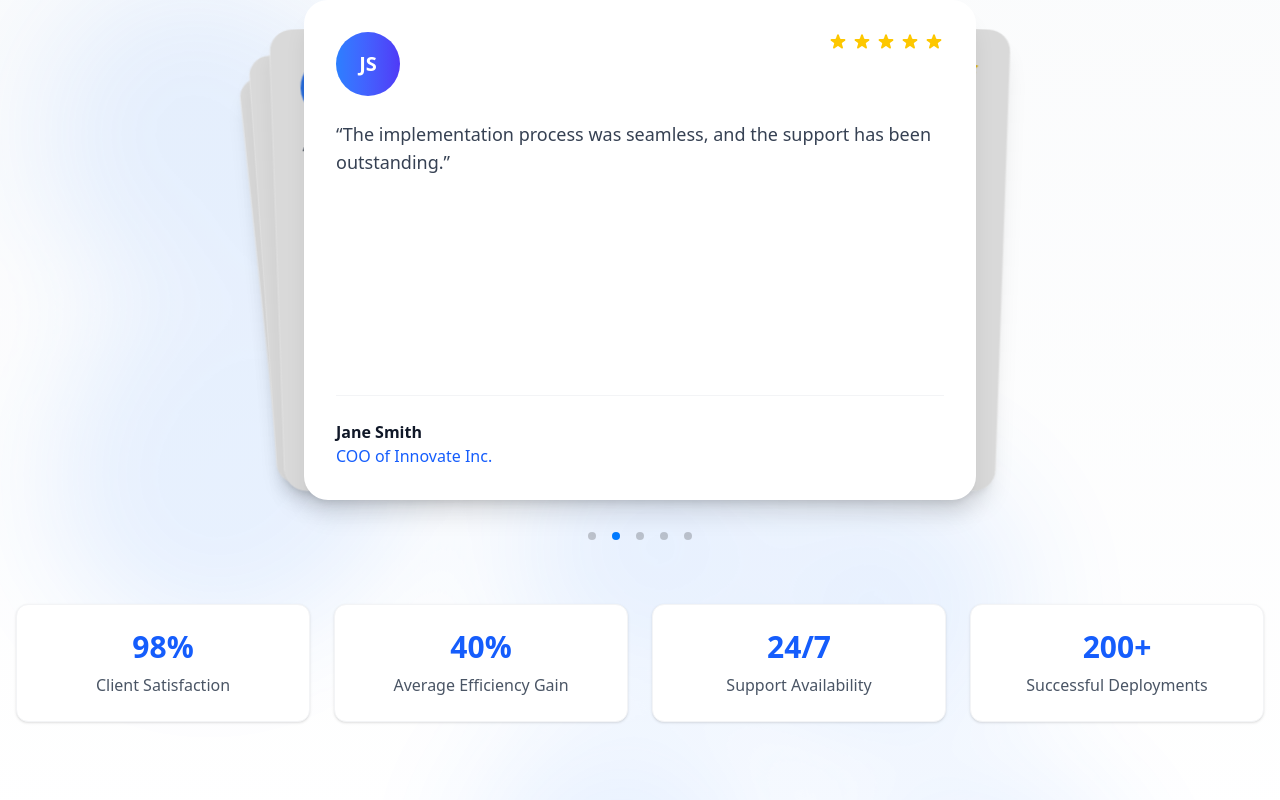
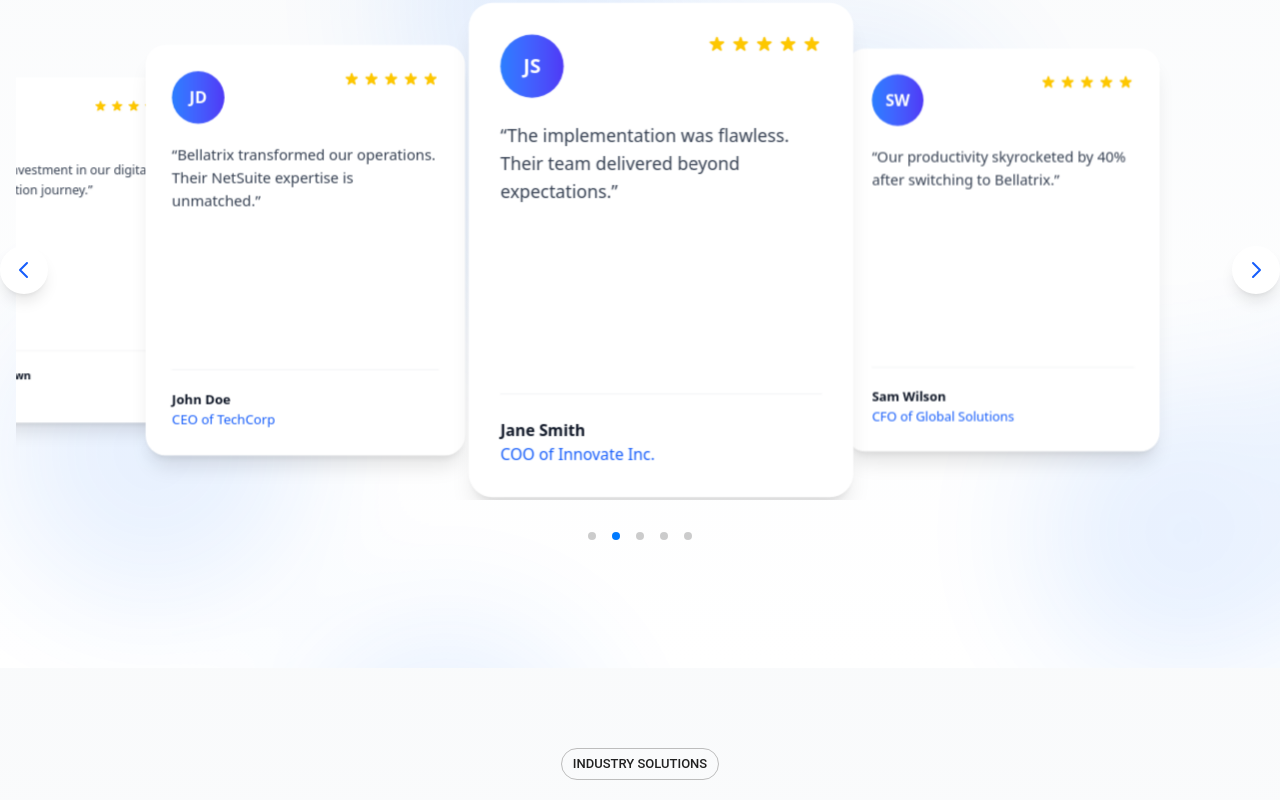
Before and after one commit to nada7harby/Bellatrix-, a React (Vite) app: page / in a window 1280 px wide. Shown: the part 2160-2960 px from the top of the page. Built offline with nearby package versions, Linux system fonts and the light colour scheme.

Commit message:
Update Testimonials.jsx

```diff
--- a/src/components/Testimonials.jsx
+++ b/src/components/Testimonials.jsx
@@ -1,10 +1,11 @@
 import { useState, useRef } from 'react';
 import { Swiper, SwiperSlide } from 'swiper/react';
-import { EffectCards, Autoplay, Pagination } from 'swiper/modules';
+import { EffectCoverflow, Autoplay, Pagination, Navigation } from 'swiper/modules';
 import { motion, AnimatePresence } from 'framer-motion';
 import 'swiper/css';
-import 'swiper/css/effect-cards';
+import 'swiper/css/effect-coverflow';
 import 'swiper/css/pagination';
+import 'swiper/css/navigation';
 
 const testimonials = [
   {
@@ -13,49 +14,54 @@
     name: "John Doe",
     title: "CEO of TechCorp",
     avatar: "JD",
-    rating: 5
+    rating: 5,
+    results: ["40% efficiency boost", "Seamless migration", "24/7 support"]
   },
   {
     id: 2,
-    quote: "The implementation process was seamless, and the support has been outstanding.",
+    quote: "The implementation was flawless. Their team delivered beyond expectations.",
     name: "Jane Smith",
     title: "COO of Innovate Inc.",
     avatar: "JS",
-    rating: 5
+    rating: 5,
+    results: ["50% faster deployment", "Zero downtime", "Custom integrations"]
   },
   {
     id: 3,
-    quote: "Thanks to Bellatrix, our productivity has increased by 40%. Highly recommended!",
+    quote: "Our productivity skyrocketed by 40% after switching to Bellatrix.",
     name: "Sam Wilson",
     title: "CFO of Global Solutions",
     avatar: "SW",
-    rating: 5
+    rating: 5,
+    results: ["Real-time analytics", "Cost savings", "Scalable infrastructure"]
   },
   {
     id: 4,
-    quote: "Professional team with exceptional technical skills and business understanding.",
+    quote: "Exceptional technical skills with deep business understanding.",
     name: "Sarah Johnson",
     title: "Director of Operations",
     avatar: "SJ",
-    rating: 4
+    rating: 4,
+    results: ["Automated workflows", "User-friendly UI", "Training included"]
   },
   {
     id: 5,
-    quote: "The best investment we've made in our digital transformation journey.",
+    quote: "The best investment in our digital transformation journey.",
     name: "Michael Brown",
     title: "IT Manager",
     avatar: "MB",
-    rating: 5
-  },
+    rating: 5,
+    results: ["Cloud optimization", "Security upgrades", "API integrations"]
+  }
 ];
 
 const Testimonials = () => {
-  const [activeIndex, setActiveIndex] = useState(0);
-  const [expandedTestimonial, setExpandedTestimonial] = useState(null);
+  const [selectedTestimonial, setSelectedTestimonial] = useState(null);
+  const [isExpanded, setIsExpanded] = useState(false);
   const swiperRef = useRef(null);
 
   const handleSlideChange = (swiper) => {
-    setActiveIndex(swiper.realIndex);
+    setSelectedTestimonial(testimonials[swiper.realIndex]);
   };
 
   const renderStars = (rating) => {
@@ -72,7 +78,7 @@
 
   return (
     <section className="relative py-20 sm:py-32 bg-gradient-to-b from-gray-50 to-white overflow-hidden">
-      {/* Animated background elements */}
+      {/* Floating Gradient Blobs (Background Animation) */}
       <div className="absolute inset-0 overflow-hidden opacity-10">
         {[...Array(8)].map((_, i) => (
           <motion.div
@@ -99,6 +105,7 @@
       </div>
 
       <div className="container mx-auto px-4 relative z-10">
+        {/* Section Header */}
         <motion.div
           initial={{ opacity: 0, y: 20 }}
           whileInView={{ opacity: 1, y: 0 }}
@@ -108,20 +115,20 @@
         >
           <h2 className="text-4xl font-bold text-gray-900 sm:text-5xl mb-4">
             <span className="bg-gradient-to-r from-blue-600 to-indigo-600 bg-clip-text text-transparent">
-              Client Success Stories
+              Trusted by Industry Leaders
             </span>
           </h2>
           <p className="text-xl text-gray-600 max-w-3xl mx-auto">
-            Trusted by innovative companies worldwide to transform their operations
+            Don’t just take our word for it—here’s what our clients say.
           </p>
         </motion.div>
 
-        {/* 3D Carousel */}
+        {/* Responsive 3D Carousel */}
         <div className="max-w-7xl mx-auto relative">
           <Swiper
             ref={swiperRef}
-            modules={[EffectCards, Autoplay, Pagination]}
-            effect={'cards'}
+            modules={[EffectCoverflow, Autoplay, Pagination, Navigation]}
+            effect={'coverflow'}
             grabCursor={true}
             centeredSlides={true}
             slidesPerView={'auto'}
@@ -130,19 +137,45 @@
               delay: 6000,
               disableOnInteraction: false,
             }}
+            coverflowEffect={{
+              rotate: 0,
+              stretch: 0,
+              depth: 100,
+              modifier: 2.5,
+              slideShadows: false,
+            }}
             pagination={{
               clickable: true,
               el: '.testimonial-pagination',
             }}
+            navigation={{
+              nextEl: '.testimonial-next',
+              prevEl: '.testimonial-prev',
+            }}
             onSlideChange={handleSlideChange}
-            className="w-full max-w-md sm:max-w-xl md:max-w-2xl h-[500px]"
+            breakpoints={{
+              // Mobile: 1 slide
+              0: {
+                slidesPerView: 1,
+                spaceBetween: 20,
+              },
+              // Desktop: 3 slides
+              1024: {
+                slidesPerView: 3,
+                spaceBetween: 40,
+              }
+            }}
+            className="w-full h-[500px]"
           >
             {testimonials.map((testimonial) => (
               <SwiperSlide key={testimonial.id} className="bg-white rounded-3xl overflow-hidden shadow-xl">
                 <motion.div
-                  className="h-full p-8 flex flex-col"
+                  className="h-full p-8 flex flex-col cursor-pointer"
                   whileHover={{ scale: 1.02 }}
-                  onClick={() => setExpandedTestimonial(testimonial)}
+                  onClick={() => {
+                    setSelectedTestimonial(testimonial);
+                    setIsExpanded(true);
+                  }}
                 >
                   <div className="flex-grow">
                     <div className="flex justify-between items-start mb-6">
@@ -168,48 +201,30 @@
             ))}
           </Swiper>
 
-          {/* Custom pagination */}
+          {/* Custom Navigation & Pagination */}
           <div className="testimonial-pagination flex justify-center gap-2 mt-8"></div>
+          <button className="testimonial-prev absolute left-0 top-1/2 -translate-y-1/2 -translate-x-4 z-10 w-12 h-12 rounded-full bg-white shadow-lg flex items-center justify-center text-blue-600 hover:bg-blue-50 transition-colors duration-300 hidden md:flex">
+            <svg className="w-6 h-6" fill="none" stroke="currentColor" viewBox="0 0 24 24">
+              <path strokeLinecap="round" strokeLinejoin="round" strokeWidth="2" d="M15 19l-7-7 7-7" />
+            </svg>
+          </button>
+          <button className="testimonial-next absolute right-0 top-1/2 -translate-y-1/2 translate-x-4 z-10 w-12 h-12 rounded-full bg-white shadow-lg flex items-center justify-center text-blue-600 hover:bg-blue-50 transition-colors duration-300 hidden md:flex">
+            <svg className="w-6 h-6" fill="none" stroke="currentColor" viewBox="0 0 24 24">
+              <path strokeLinecap="round" strokeLinejoin="round" strokeWidth="2" d="M9 5l7 7-7 7" />
+            </svg>
+          </button>
         </div>
-
-        {/* Stats bar */}
-        <motion.div
-          initial={{ opacity: 0, y: 20 }}
-          whileInView={{ opacity: 1, y: 0 }}
-          viewport={{ once: true, margin: "-100px" }}
-          transition={{ duration: 0.6, delay: 0.3 }}
-          className="mt-16 grid grid-cols-2 md:grid-cols-4 gap-6"
-        >
-          {[
-            { value: '98%', label: 'Client Satisfaction' },
-            { value: '40%', label: 'Average Efficiency Gain' },
-            { value: '24/7', label: 'Support Availability' },
-            { value: '200+', label: 'Successful Deployments' }
-          ].map((stat, i) => (
-            <motion.div
-              key={stat.label}
-              initial={{ opacity: 0, y: 20 }}
-              whileInView={{ opacity: 1, y: 0 }}
-              viewport={{ once: true, margin: "-50px" }}
-              transition={{ duration: 0.4, delay: 0.4 + i * 0.1 }}
-              className="bg-white p-6 rounded-xl shadow-sm border border-gray-100 text-center"
-            >
-              <div className="text-3xl font-bold text-blue-600 mb-2">{stat.value}</div>
-              <div className="text-gray-600">{stat.label}</div>
-            </motion.div>
-          ))}
-        </motion.div>
       </div>
 
       {/* Expanded Testimonial Modal */}
       <AnimatePresence>
-        {expandedTestimonial && (
+        {isExpanded && selectedTestimonial && (
           <motion.div
             initial={{ opacity: 0 }}
             animate={{ opacity: 1 }}
             exit={{ opacity: 0 }}
             className="fixed inset-0 bg-black bg-opacity-50 z-50 flex items-center justify-center p-4"
-            onClick={() => setExpandedTestimonial(null)}
+            onClick={() => setIsExpanded(false)}
           >
             <motion.div
               initial={{ scale: 0.9, opacity: 0 }}
@@ -222,18 +237,18 @@
                 <div className="flex justify-between items-start mb-8">
                   <div className="flex items-center gap-4">
                     <div className="w-20 h-20 rounded-full bg-gradient-to-r from-blue-500 to-indigo-600 flex items-center justify-center text-white font-bold text-2xl">
-                      {expandedTestimonial.avatar}
+                      {selectedTestimonial.avatar}
                     </div>
                     <div>
-                      <h3 className="text-xl font-bold text-gray-900">{expandedTestimonial.name}</h3>
-                      <div className="text-blue-600">{expandedTestimonial.title}</div>
+                      <h3 className="text-xl font-bold text-gray-900">{selectedTestimonial.name}</h3>
+                      <div className="text-blue-600">{selectedTestimonial.title}</div>
                       <div className="flex mt-2">
-                        {renderStars(expandedTestimonial.rating)}
+                        {renderStars(selectedTestimonial.rating)}
                       </div>
                     </div>
                   </div>
                   <button
-                    onClick={() => setExpandedTestimonial(null)}
+                    onClick={() => setIsExpanded(false)}
                     className="text-gray-400 hover:text-gray-600 transition-colors"
                   >
                     <svg className="w-6 h-6" fill="none" stroke="currentColor" viewBox="0 0 24 24">
@@ -243,18 +258,13 @@
                 </div>
 
                 <blockquote className="text-gray-700 text-xl mb-8 leading-relaxed">
-                  <p>“{expandedTestimonial.quote}”</p>
+                  <p>“{selectedTestimonial.quote}”</p>
                 </blockquote>
 
                 <div className="bg-gray-50 rounded-xl p-6">
-                  <h4 className="font-semibold text-gray-900 mb-4">The Results:</h4>
+                  <h4 className="font-semibold text-gray-900 mb-4">Key Results:</h4>
                   <ul className="space-y-3">
-                    {[
-                      "40% increase in operational efficiency",
-                      "Reduced implementation time by 35%",
-                      "99.9% system uptime",
-                      "Seamless integration with existing tools"
-                    ].map((result, i) => (
+                    {selectedTestimonial.results.map((result, i) => (
                       <li key={i} className="flex items-start">
                         <svg className="w-5 h-5 text-green-500 mt-0.5 mr-2 flex-shrink-0" fill="currentColor" viewBox="0 0 20 20">
                           <path fillRule="evenodd" d="M10 18a8 8 0 100-16 8 8 0 000 16zm3.707-9.293a1 1 0 00-1.414-1.414L9 10.586 7.707 9.293a1 1 0 00-1.414 1.414l2 2a1 1 0 001.414 0l4-4z" clipRule="evenodd" />
```
